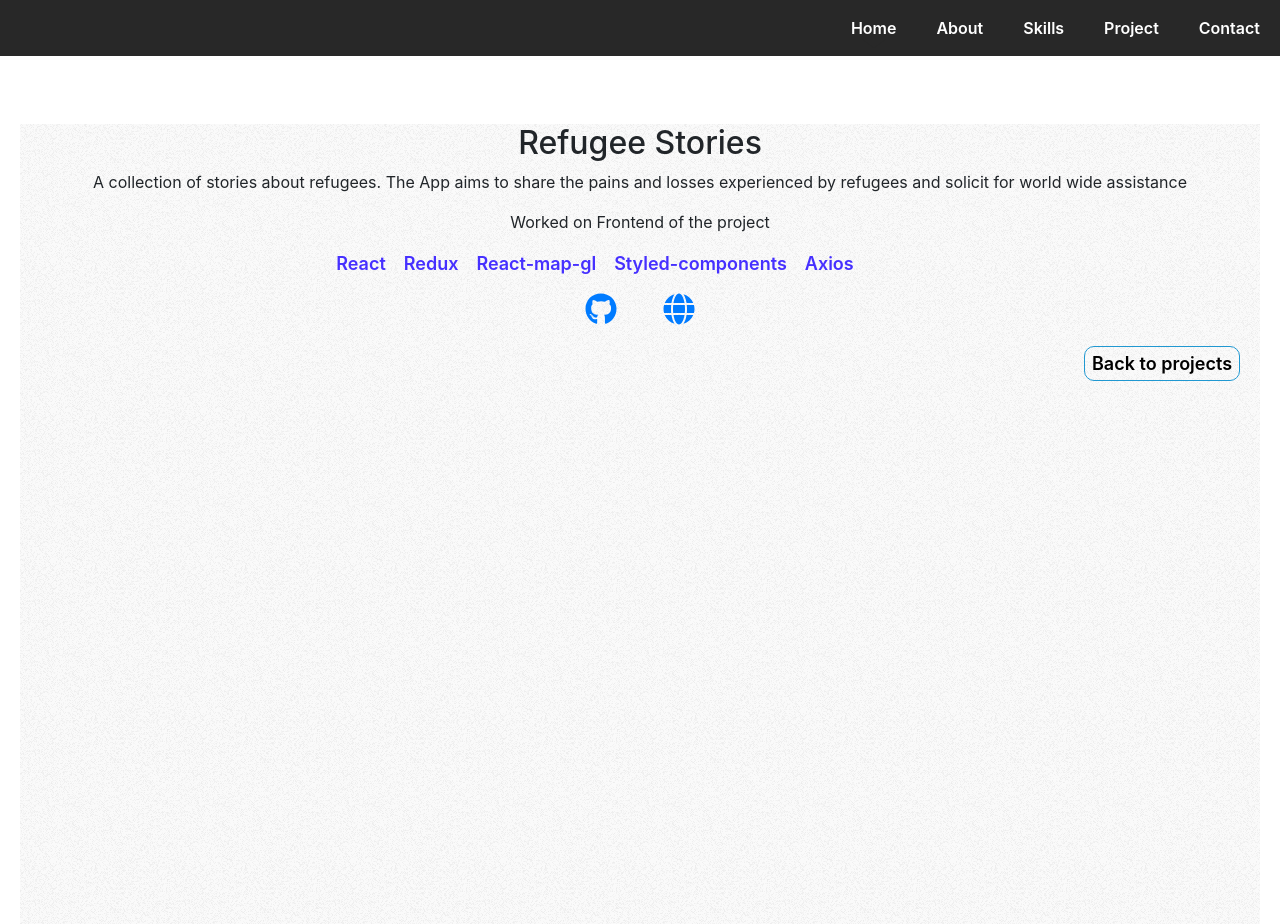
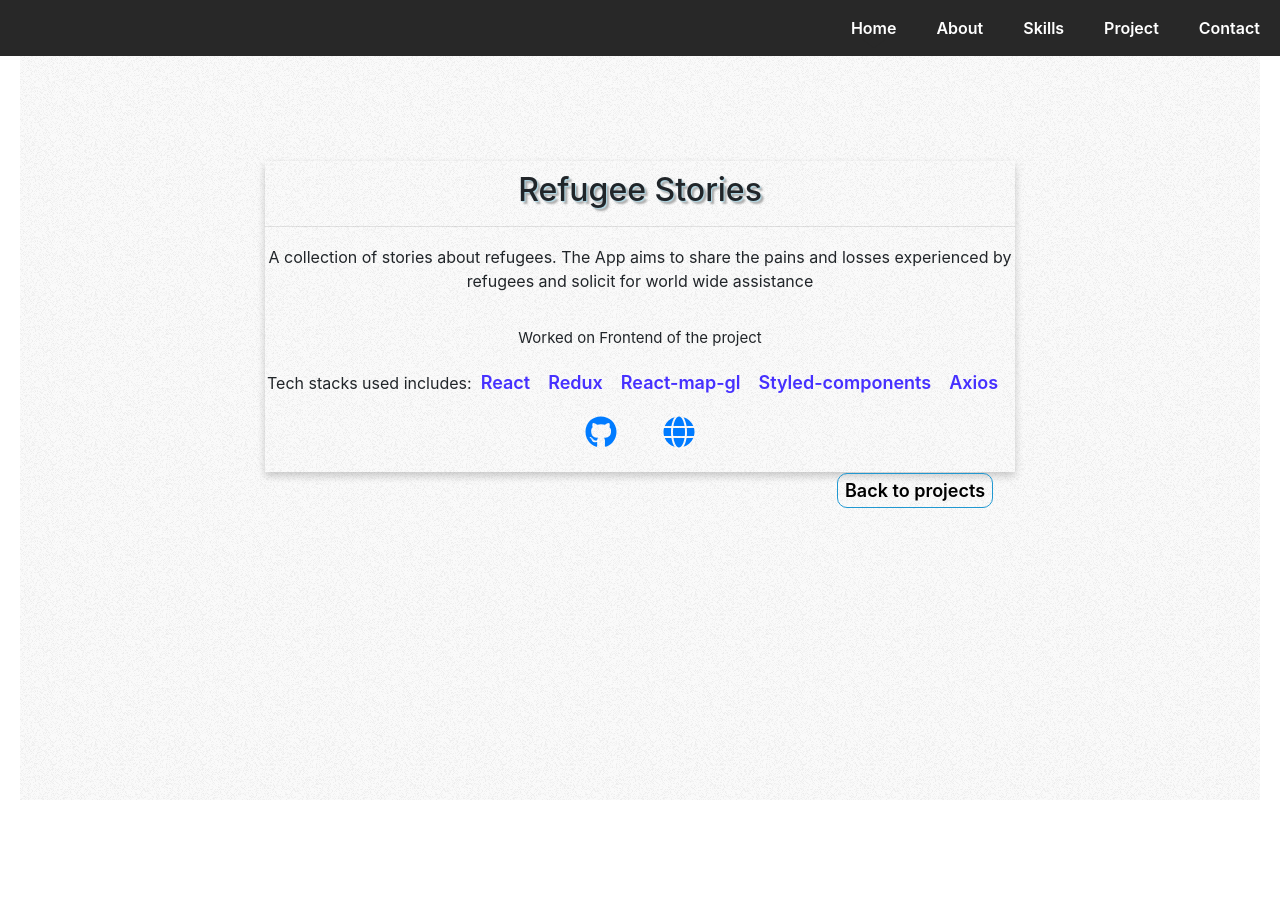
Before and after one commit to Martins-O-U/Portfolio-main, a React (Create React App) app: page /singleProject/1 in a window 1280 px wide. After the commit the page ends 800 px from the top, so only its background shows below. Built offline with nearby package versions, Linux system fonts and the light colour scheme.

Commit message:
Edited styles for single project information display

```diff
--- a/src/App.jsx
+++ b/src/App.jsx
@@ -11,6 +11,7 @@ import SingleProjectInfo from "./Components/SingleProjectInfo";
 
 const StyledDiv = styled.div`
   height: 100vh;
+  overflow: hidden;
   background-image: url(${img});
   background-color: #fafafa;
   margin: 0 20px;
--- a/src/Components/PojectInformation.jsx
+++ b/src/Components/PojectInformation.jsx
@@ -52,11 +52,11 @@ export const TechStack = [
     id: 3,
     tech1: "React",
     tech2: "Node JS",
-    tech3: "Node Mailer",
+    tech3: "Redux",
     tech4: "Express",
     tech5: "Rechart",
     tech6: "PostgreSQL",
-    tech7: "Redux",
+    tech7: "Node Mailer",
     tech8: "Styled-Component",
     tech9: "Google API",
     tech10: "Cloudinary"
--- a/src/Components/SingleProjectInfo.jsx
+++ b/src/Components/SingleProjectInfo.jsx
@@ -35,19 +35,19 @@ function SingleProject(props) {
 
   return (
     <StyledDiv>
-      <div>
+      <div className="projectCard">
         {calledProject.map(information => (
           <div key={information.id}>
-            <p>{information.image}</p>
-            <p>{information.image2}</p>
-            <h2>{information.name}</h2>
+            <h2 className="intro">{information.name}</h2>
+            <hr />
             <p>{information.about}</p>
-            <p>{information.workedOn}</p>
+            <p className="project-para">{information.workedOn}</p>
           </div>
         ))}
         {techStacks.map(stack => (
           <div key={stack.id}>
             <p>
+              Tech stacks used includes:
               <span>{stack.tech1}</span>
               <span>{stack.tech2}</span>
               <span>{stack.tech3}</span>
@@ -103,6 +103,12 @@ const StyledDiv = styled.div`
     align-items: center;
     justify-content: space-evenly;
   }
+  .projectCard {
+    max-width: 750px;
+    padding-top: 10px;
+    margin: 13% auto;
+    box-shadow: 0px 4px 8px 0 rgba(0, 0, 0, 0.2);
+  }
   .backbutton {
     display: flex;
     float: right;
@@ -112,6 +118,16 @@ const StyledDiv = styled.div`
     border-radius: 10px;
     border: 1px solid #2098d1;
     margin-right: 20px;
+  }
+  .project-para {
+    margin-top: 30px;
+    font-size: 15px;
+  }
+  .intro {
+    text-shadow: 1px 1px 1px lightblue, 3px 3px 2px darkgray;
+  }
+  p {
+    padding: 2px;
   }
   .hvr-radial-out {
     display: inline-block;
```
